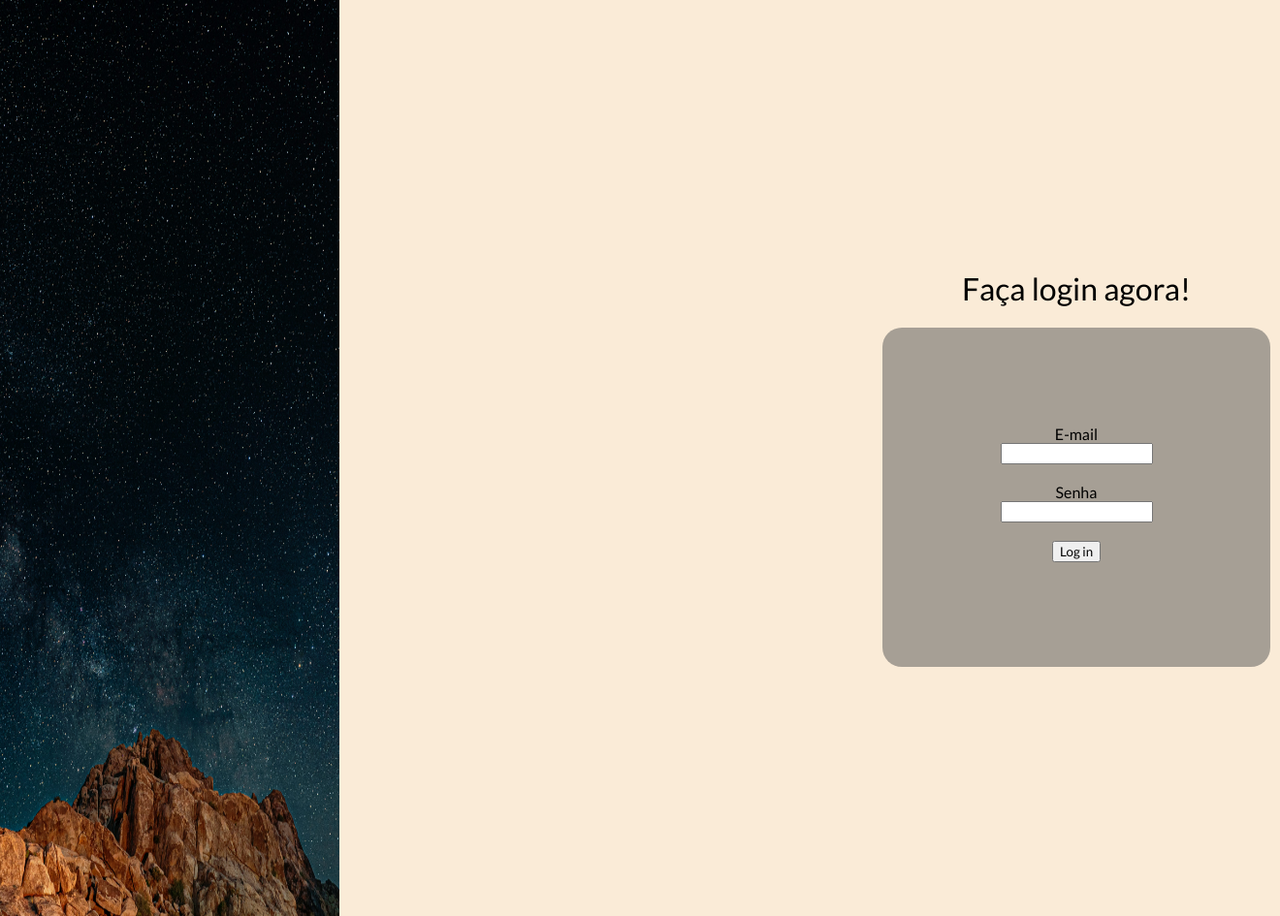
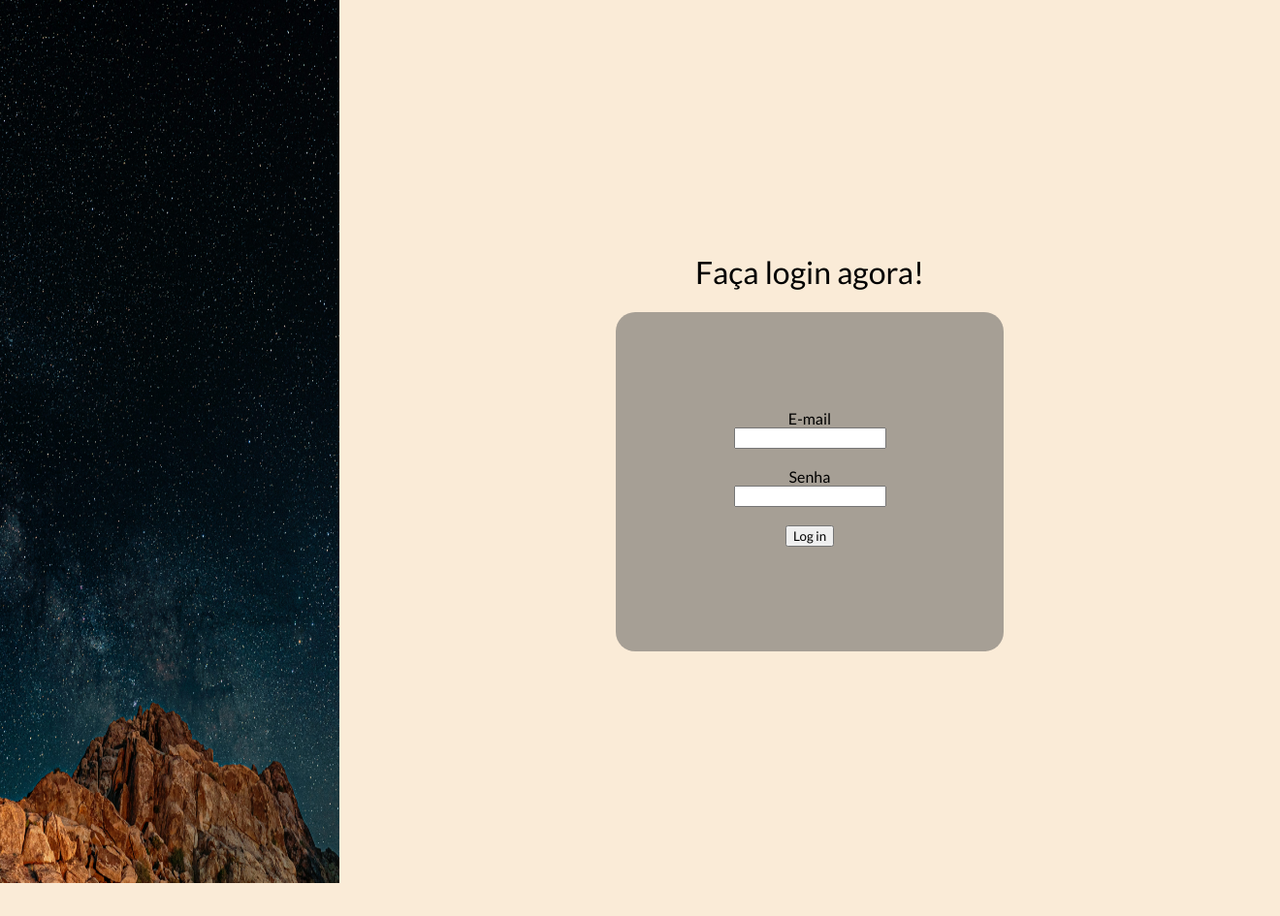
Before and after one commit to leorigo1/Projetos-pessoais-e-desafios, a Flask app: page / in a window 1320 px wide. Shown: the whole page at 97% size. After the commit the page ends 911 px from the top, so only its background shows below. Run offline with Flask 3, Linux system fonts and the light colour scheme.

Commit message:
modificação no bot e formulario

```diff
--- a/formulário com integração ao banco de dados/app.py
+++ b/formulário com integração ao banco de dados/app.py
@@ -26,7 +26,7 @@ def register():
     cursor.execute(query, values)
     db.commit()
 
-    return render_template('sucesso.html', email=email)
+    return render_template('sucesso.html')
 
 if __name__ == '__main__':
     app.run(debug=True)
--- a/formulário com integração ao banco de dados/static/style.css
+++ b/formulário com integração ao banco de dados/static/style.css
@@ -4,7 +4,6 @@
   font-family: "Lato", sans-serif;
   font-weight: 400;
   font-style: normal;
-
 }
 
 body {
@@ -27,7 +26,7 @@ body {
 
 
 .titulo-e-frame {
-transform: translateX(+140%);
+margin: 0 auto;
 }
 
 .botom {
@@ -38,5 +37,5 @@ transform: translateX(+140%);
 
 .imagem {
     width: 350px;
-    height: 101.8ch;
+    height: 98.2ch;
 }
--- a/formulário com integração ao banco de dados/templates/sucesso.html
+++ b/formulário com integração ao banco de dados/templates/sucesso.html
@@ -8,6 +8,6 @@
   <h1>Parabéns!</h1>
   <p>Usuário <strong>{{ email }}</strong> cadastrado com sucesso!</p>
 
-  <a href="{{ url_for('home') }}">Voltar para a página inicial</a>
+  <a href="{{ url_for('index') }}">Voltar para a página inicial</a>
 </body>
 </html>
```
Also changed, not shown: bot discord/bot-com-funcao-de-musica-por-url/main.py (+11 -2 lines).
